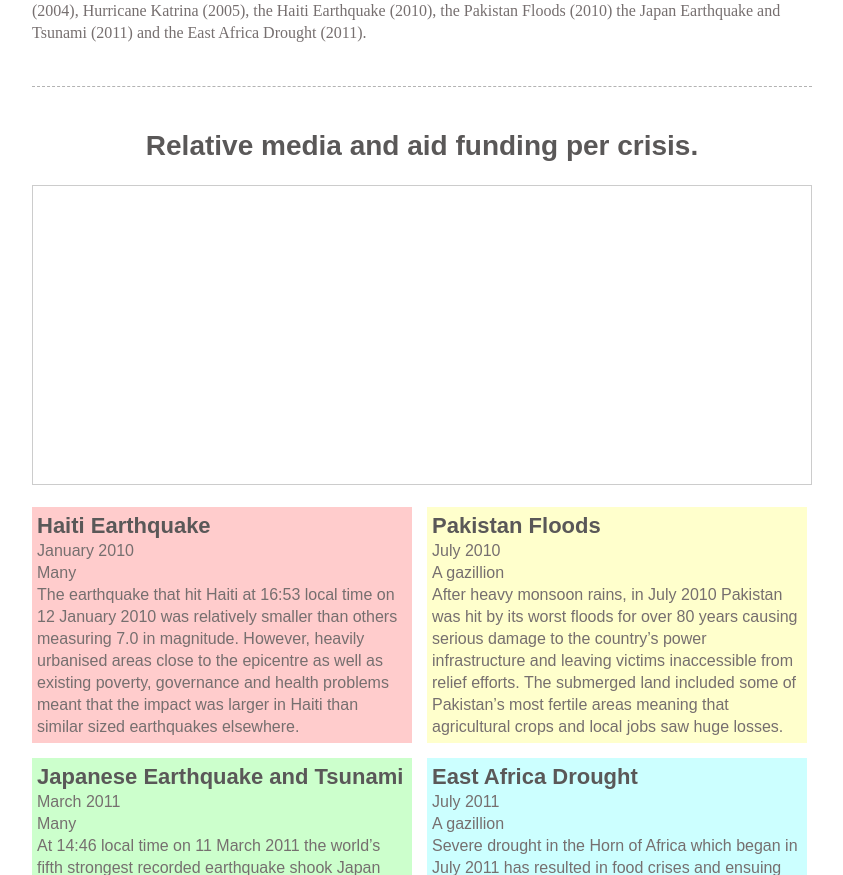
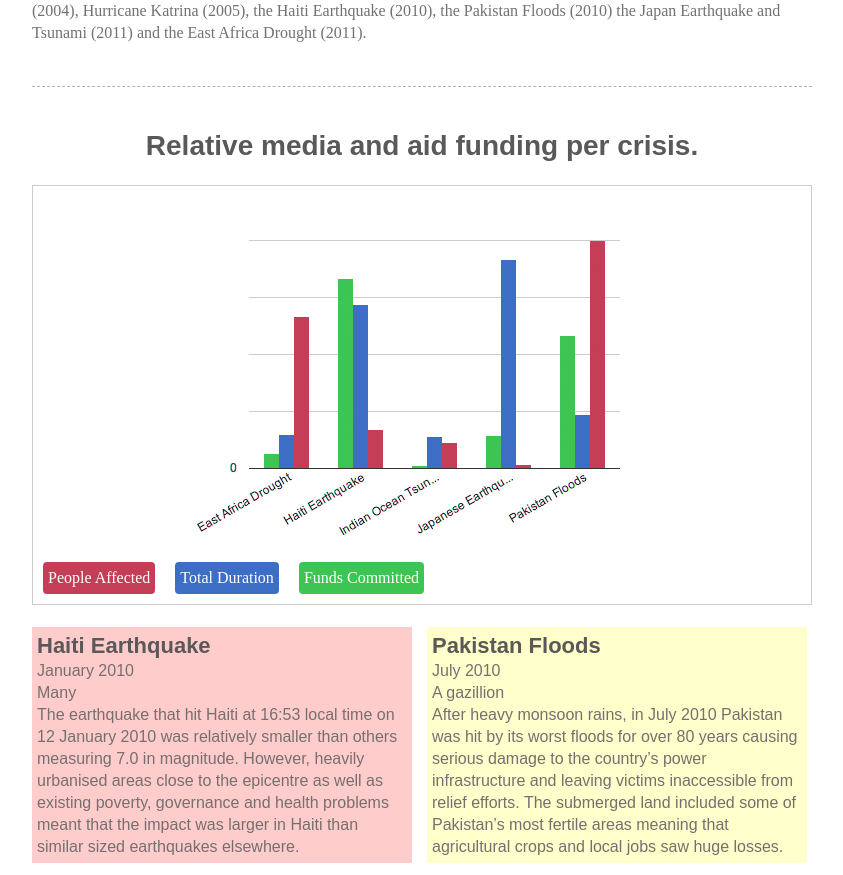
Before and after one commit to krisajenkins/followthemoney, a Django app: template followthemoney/templates/index.html in a window 1280 px wide. Shown: the part 322-1197 px from the top of the page, without its empty margins (218-1061 px from the left). Run offline with Django 3.2, Linux system fonts and the light colour scheme; the template is opened without the code that fills it, so the values that code supplies are empty; parts of the project's set-up code (start-up, migrations or seed data) failed here and were passed over; some libraries are stand-ins or nearby versions; some web fonts are replaced.

Commit message:
add that thing with the thing

```diff
--- a/followthemoney/templates/index.html
+++ b/followthemoney/templates/index.html
@@ -42,6 +42,15 @@
 
       <!-- container for visualization -->
       <div class="visualization-container">
+
+        <img src="graf.png">
+
+        <ul class="key">
+          <li style="background-color: #c53e57;">People Affected</li>
+          <li style="background-color: #3d6ec5;">Total Duration</li>
+          <li style="background-color: #3dc553;">Funds Committed</li>
+        </ul>
+
         </div> <!-- end visualization-container -->
 
         <ul class="crisis-container">
--- a/static/stylesheets/styles.css
+++ b/static/stylesheets/styles.css
@@ -505,9 +505,22 @@ a:visted {
 /* line 169, ../sass/styles.scss */
 .visualization-container {
   border: 1px solid #cccccc;
-  height: 300px;
+  height: 420px;
   width: 100%;
   margin-bottom: 22px;
+}
+
+img{
+  width: 516px;
+  margin-left: 100px;
+}
+
+.key li{
+  float: left;
+  color: white;
+  padding: 5px;
+  margin: 10px;
+  border-radius: 4px;
 }
 
 /* line 331, ../sass/styles.scss */
```
Also changed, not shown: followthemoney/templates/graf.png (added), static/images/da-graph.png (added).
